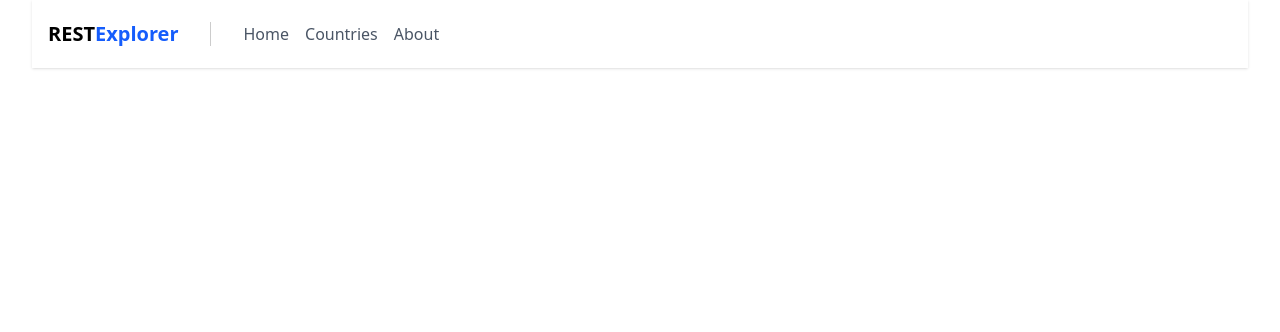
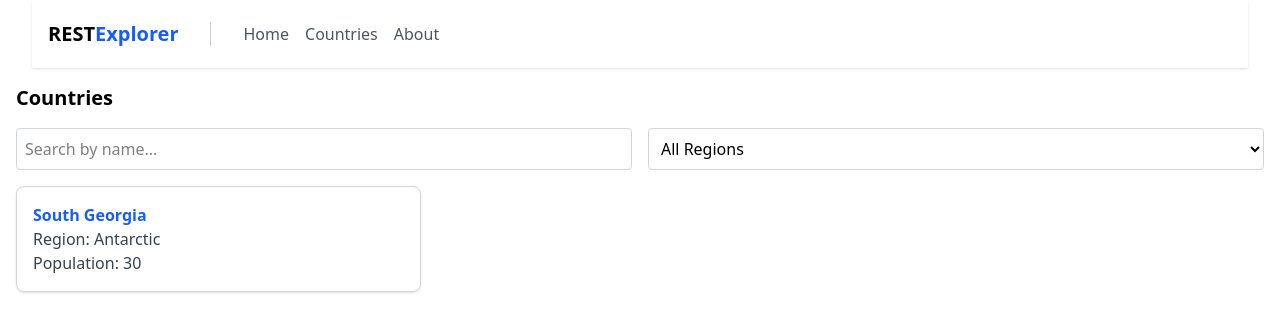
Before and after one commit to ayda-sh/rest-countries-explorer, a React (Vite) app: page /countries in a window 1280 px wide. Shown: the top 332 px of the page. Built offline with nearby package versions, Linux system fonts and the light colour scheme.

Commit message:
countries page ui completed

```diff
--- a/src/components/countries/countries.jsx
+++ b/src/components/countries/countries.jsx
@@ -1,5 +1,30 @@
 export const Countries = () => {
-    return(
-        <div></div>
-    )
-}
+  return (
+    <div className="container mx-auto p-4">
+      <h1 className="text-xl font-bold mb-4">Countries</h1>
+      <div className="flex mb-4 gap-4">
+        <input
+          type="text"
+          placeholder="Search by name..."
+          className="flex-grow border border-gray-300 p-2 rounded w-full"
+        />
+        <select className="border border-gray-300 p-2 rounded w-full">
+          <option>All Regions</option>
+          <option>Americas</option>
+          <option>Europe</option>
+          <option>Asia</option>
+          <option>Africa</option>
+          <option>Antarctic</option>
+        </select>
+      </div>
+
+      <div className="grid grid-cols-1 md:grid-cols-2 lg:grid-cols-3 gap-4">
+        <div className="border border-gray-300 rounded-lg p-4 shadow hover:shadow-lg">
+          <a href="#" className="font-semibold text-blue-600 hover:underline">South Georgia</a>
+          <p className="text-gray-700">Region: Antarctic</p>
+          <p className="text-gray-700">Population: 30</p>
+        </div>
+      </div>
+    </div>
+  );
+};
```
